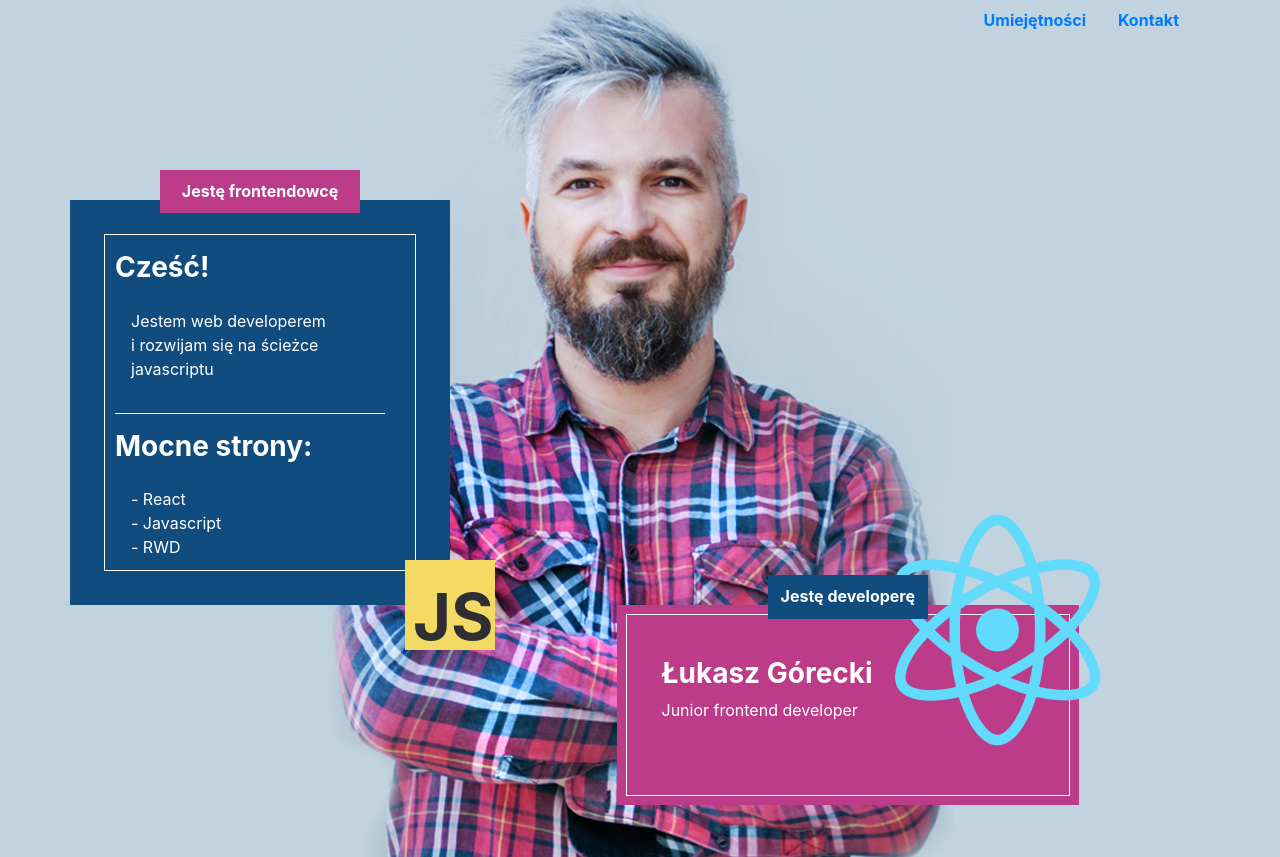
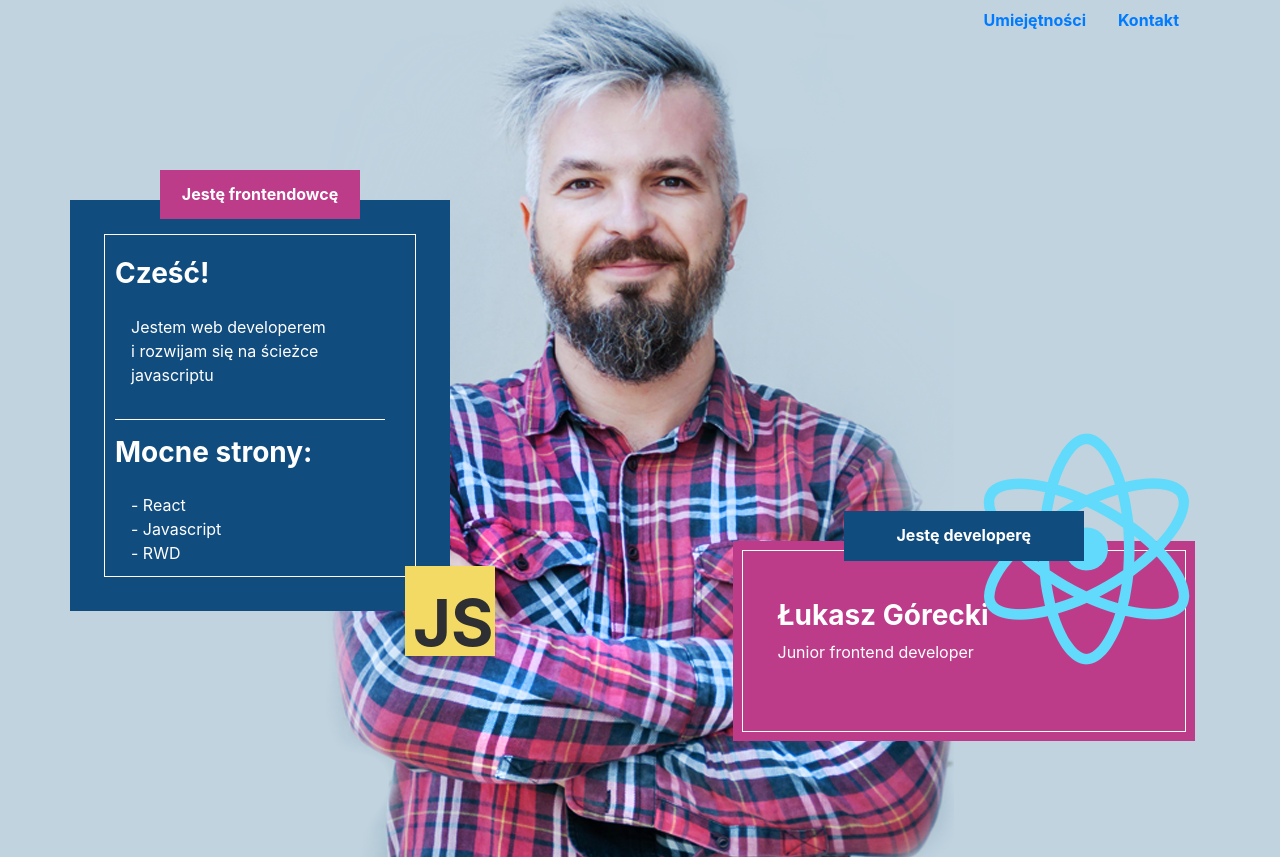
Before and after one commit to sq1fya/my-lp, a React (Create React App) app: page / in a window 1280 px wide. Built offline with nearby package versions, Linux system fonts and the light colour scheme.

Commit message:
change padding on title box

```diff
--- a/src/App.js
+++ b/src/App.js
@@ -54,10 +54,10 @@ class App extends Component {
                 </span>
               </div>
             </div>
-            <div className="react-logo float-right">
-              <img src={logo} className="App-logo sticky-top" alt="logo" />
-            </div>
-            <div className="right-box col-5 float-right">
+            <div className="right-box col-5 float-right position-relative">
+              <div className="react-logo float-right position-absolute">
+                <img src={logo} className="App-logo sticky-top" alt="logo" />
+              </div>
               <div className="title-box justify-content-center">
                 <h6 className="title sticky-top"><strong>Jestę developerę</strong></h6>
               </div>
--- a/src/main.scss
+++ b/src/main.scss
@@ -44,7 +44,7 @@ button {
 .left-box .title-box .title {
   background-color: #BD3C8A;
   text-align: center;
-  padding: 12px;
+  padding: 15px;
   margin-top: -30px;
 }
 
@@ -66,15 +66,12 @@ button {
 .title-box {
   margin: 0 auto;
 }
-.title {
-  padding: 50px;
-}
 
 // common part end
 
-.react-logo {
-  margin-left: -280px;
-  margin-top: -115px;
+.right-box .react-logo {
+  margin-left: 140px;
+  margin-top: -132px;
 }
 
 .right-box {
@@ -83,6 +80,7 @@ button {
   outline: 1px solid #fff;
   outline-offset: -10px;
   color: white;
+  margin-top: -70px;
 }
 
 .right-box .inside-text {
@@ -90,14 +88,14 @@ button {
 }
 
 .right-box .title-box {
-  max-width: 160px;
+  max-width: 240px;
 }
 
 
 .right-box .title-box .title {
   background-color: #114c7f;
   text-align: center;
-  padding: 12px;
+  padding: 15px;
   margin-top: -30px;
 }
 
```
